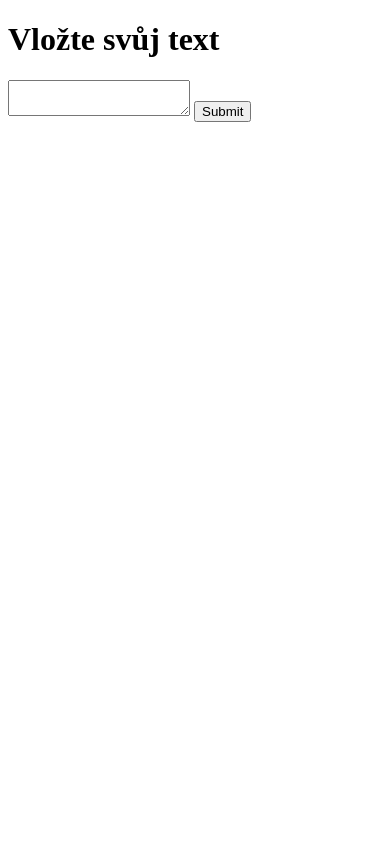
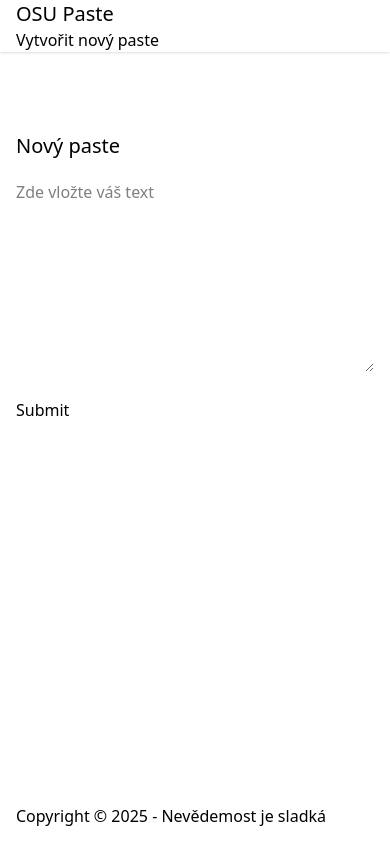
Before and after one commit to LixCis/OSU-Paste, a Flask app: page / in a window 390 px wide. Run offline with Flask 3, Linux system fonts and the light colour scheme; some libraries are stand-ins or nearby versions.

Commit message:
Design of the page, added created_at

```diff
--- a/app.py
+++ b/app.py
@@ -1,5 +1,8 @@
-from flask import Flask, request, jsonify, render_template, redirect, url_for
+from html import escape
+
+from flask import Flask, request, jsonify, render_template, redirect, url_for, g
 from flask_sqlalchemy import SQLAlchemy
+from datetime import datetime
 import uuid
 import random
 import string
@@ -14,6 +17,7 @@
     id = db.Column(db.String(36), primary_key=True, default=lambda: str(uuid.uuid4()))
     short_id = db.Column(db.String(5), unique=True)
     content = db.Column(db.String(500), nullable=False)
+    created_at = db.Column(db.DateTime, default=datetime.utcnow)
 
     def generate_short_id(self):
         characters = string.ascii_letters + string.digits
@@ -28,8 +32,6 @@
         with app.app_context():
             db.create_all()
             g.db_initialized = True
-
-from flask import g
 
 @app.route('/', methods=['GET', 'POST'])
 def index():
@@ -46,7 +48,9 @@
 def show_paste(short_id):
     paste = Paste.query.filter_by(short_id=short_id).first()
     if paste:
-        return render_template('paste.html', content=paste.content)
+        content = escape(paste.content)
+        created_at = paste.created_at.strftime("%Y-%m-%d %H:%M:%S")
+        return render_template('paste.html', content=content, short_id=short_id, created_at=created_at)
     return "Paste nenalezen", 404
 
 if __name__ == '__main__':
--- /dev/null
+++ b/templates/includes/footer.html
@@ -0,0 +1,5 @@
+<footer class="footer sm:footer-horizontal footer-center bg-neutral text-neutral-content p-4">
+    <aside>
+        <p>Copyright © <script>document.write(new Date().getFullYear());</script> - Nevědemost je sladká</p>
+    </aside>
+</footer>
--- /dev/null
+++ b/templates/includes/navbar.html
@@ -0,0 +1,12 @@
+<nav class="bg-base-100 shadow-sm">
+    <div class="navbar mx-auto max-w-7xl px-4">
+        <div class="flex-1">
+            <a class="text-xl font-medium">OSU Paste</a>
+        </div>
+        <div class="flex-none">
+            <ul class="menu menu-horizontal px-0">
+                <li><a href="{{ url_for('index') }}" class="btn btn-soft btn-primary">Vytvořit nový paste</a></li>
+            </ul>
+        </div>
+    </div>
+</nav>
--- a/templates/index.html
+++ b/templates/index.html
@@ -3,13 +3,21 @@
 <head>
     <meta charset="UTF-8">
     <meta name="viewport" content="width=device-width, initial-scale=1.0">
+    <link href="https://cdn.jsdelivr.net/npm/daisyui@5" rel="stylesheet" type="text/css" />
+    <script src="https://cdn.jsdelivr.net/npm/@tailwindcss/browser@4"></script>
     <title>Vložte text</title>
 </head>
-<body>
-<h1>Vložte svůj text</h1>
-<form method="POST">
-    <textarea name="content" required></textarea>
-    <button type="submit">Submit</button>
-</form>
+<body class="flex flex-col min-h-screen">
+    {% include 'includes/navbar.html' %}
+    <main class="flex-1 w-full max-w-7xl mx-auto px-4 my-20">
+        <h1 class="mb-5 text-xl font-medium">Nový paste</h1>
+        <form method="POST">
+            <fieldset class="fieldset">
+                <textarea name="content" class="textarea textarea-primary w-full min-h-48" placeholder="Zde vložte váš text" required></textarea>
+            </fieldset>
+            <button type="submit" class="mt-5 btn btn-soft btn-primary">Submit</button>
+        </form>
+    </main>
+    {% include 'includes/footer.html' %}
 </body>
 </html>
```
Also changed, not shown: templates/paste.html (+13 -5 lines), instance/pastes.db (deleted), static/css/style.css (deleted).
